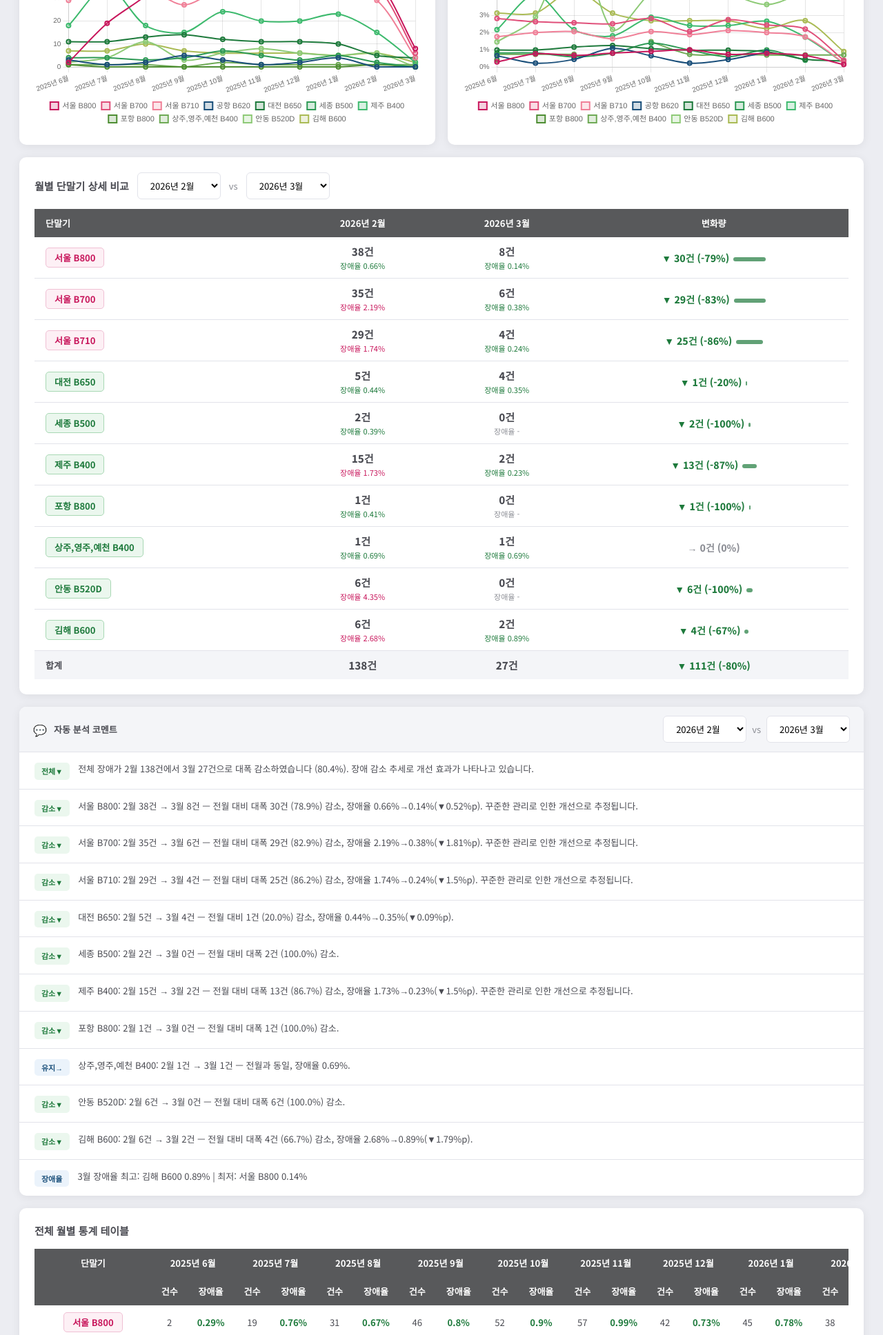
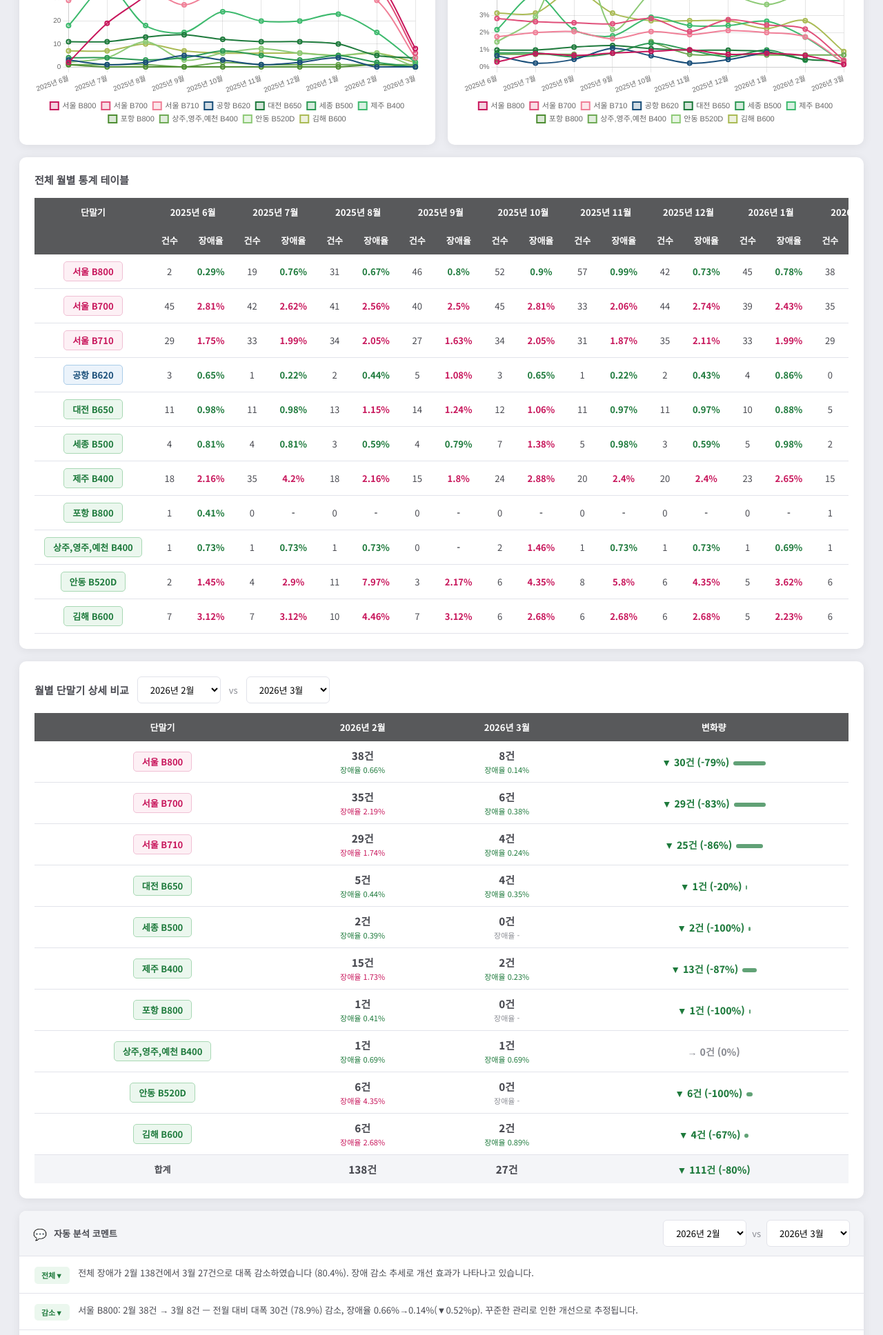
Before and after one commit to Han-sw1/hsw, a Flask app: page /analysis in a window 1280 px wide. Shown: the part 364-2300 px from the top of the page at 69% size. Run offline with Flask 3, Linux system fonts and the light colour scheme.

Commit message:
fix: 분석 대시보드 레이아웃 2건 수정
- 비교 테이블 단말기 열 가운데 정렬
- 전체 월별 통계 테이블을 장애 건수 추이 차트 바로 아래로 이동

Co-Authored-By: Claude Sonnet 4.6 <noreply@anthropic.com>

```diff
--- a/templates/analysis.html
+++ b/templates/analysis.html
@@ -106,9 +106,9 @@
       background:var(--brand-gray); color:#fff; padding:11px 16px;
       font-weight:700; white-space:nowrap; text-align:center;
     }
-    .compare-table th:first-child { text-align:left; }
+    .compare-table th:first-child { text-align:center; }
     .compare-table td { padding:10px 16px; border-bottom:1px solid var(--border); text-align:center; vertical-align:middle; }
-    .compare-table td:first-child { text-align:left; }
+    .compare-table td:first-child { text-align:center; }
     .compare-table tr:last-child td { border-bottom:none; font-weight:800; background:var(--gray-light); }
     .compare-table tr:hover:not(:last-child) td { background:#FAFBFF; }
     .cmp-count { font-weight:800; font-size:15px; }
@@ -175,6 +175,17 @@
           <div class="chart-canvas-wrap"><canvas id="rateChart"></canvas></div>
         </div>
 
+        <!-- 전체 통계 테이블 -->
+        <div class="chart-box full-width">
+          <div class="chart-title">전체 월별 통계 테이블</div>
+          <div style="overflow-x:auto">
+            <table class="stats-month-table" id="statsTable">
+              <thead id="statsHead"></thead>
+              <tbody id="statsBody"></tbody>
+            </table>
+          </div>
+        </div>
+
         <!-- 월별 상세 비교 -->
         <div class="chart-box full-width">
           <div style="display:flex;align-items:center;gap:12px;margin-bottom:14px;">
@@ -200,17 +211,6 @@
           <ul class="comment-list" id="commentList"></ul>
         </div>
 
-        <!-- 전체 통계 테이블 -->
-        <div class="chart-box full-width">
-          <div class="chart-title">전체 월별 통계 테이블</div>
-          <div style="overflow-x:auto">
-            <table class="stats-month-table" id="statsTable">
-              <thead id="statsHead"></thead>
-              <tbody id="statsBody"></tbody>
-            </table>
-          </div>
-        </div>
-
         <!-- 확정 파일 다운로드 -->
         <div class="chart-box full-width">
           <div class="chart-title" style="margin-bottom:12px">확정 데이터 파일 다운로드</div>
```
